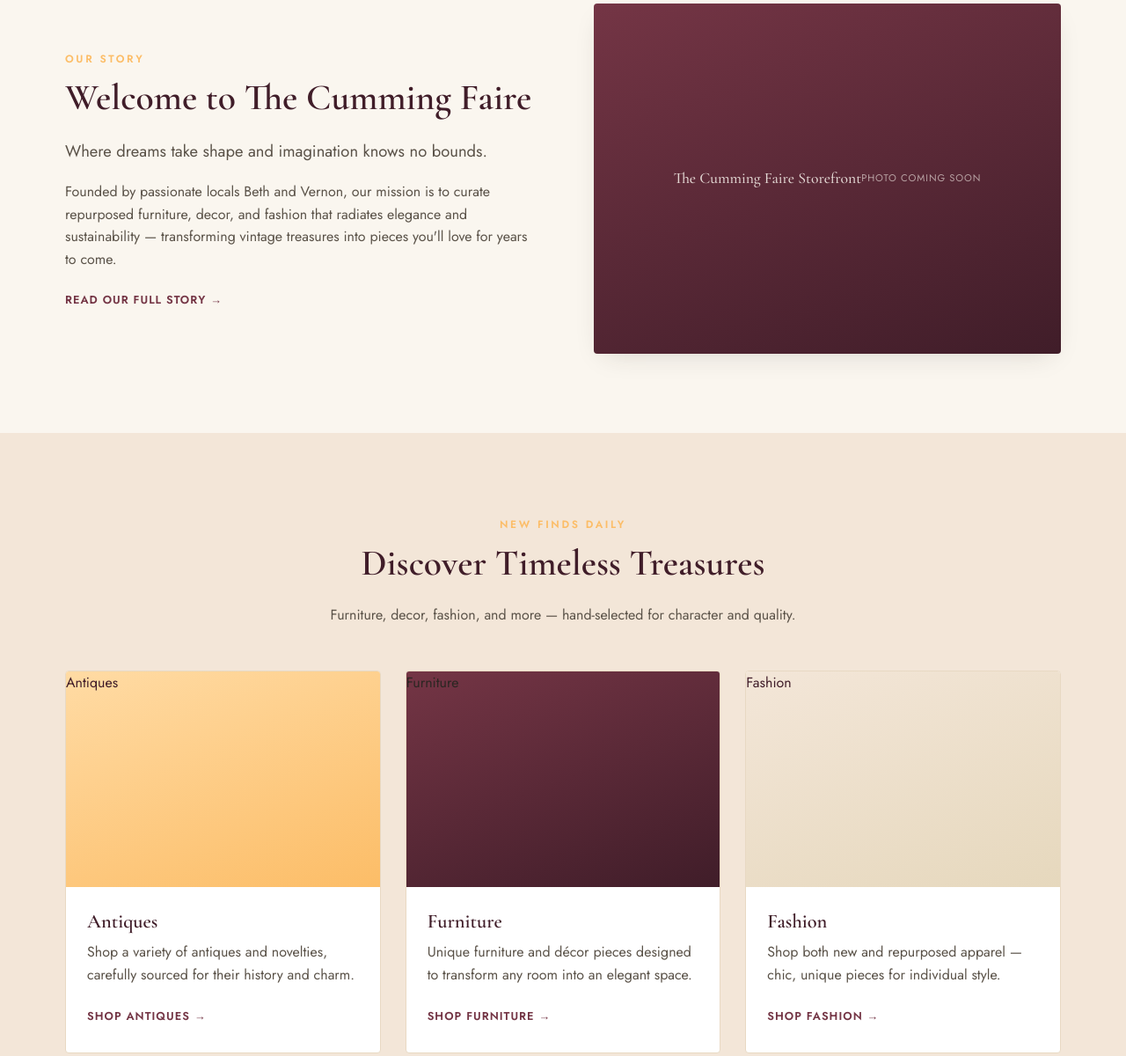
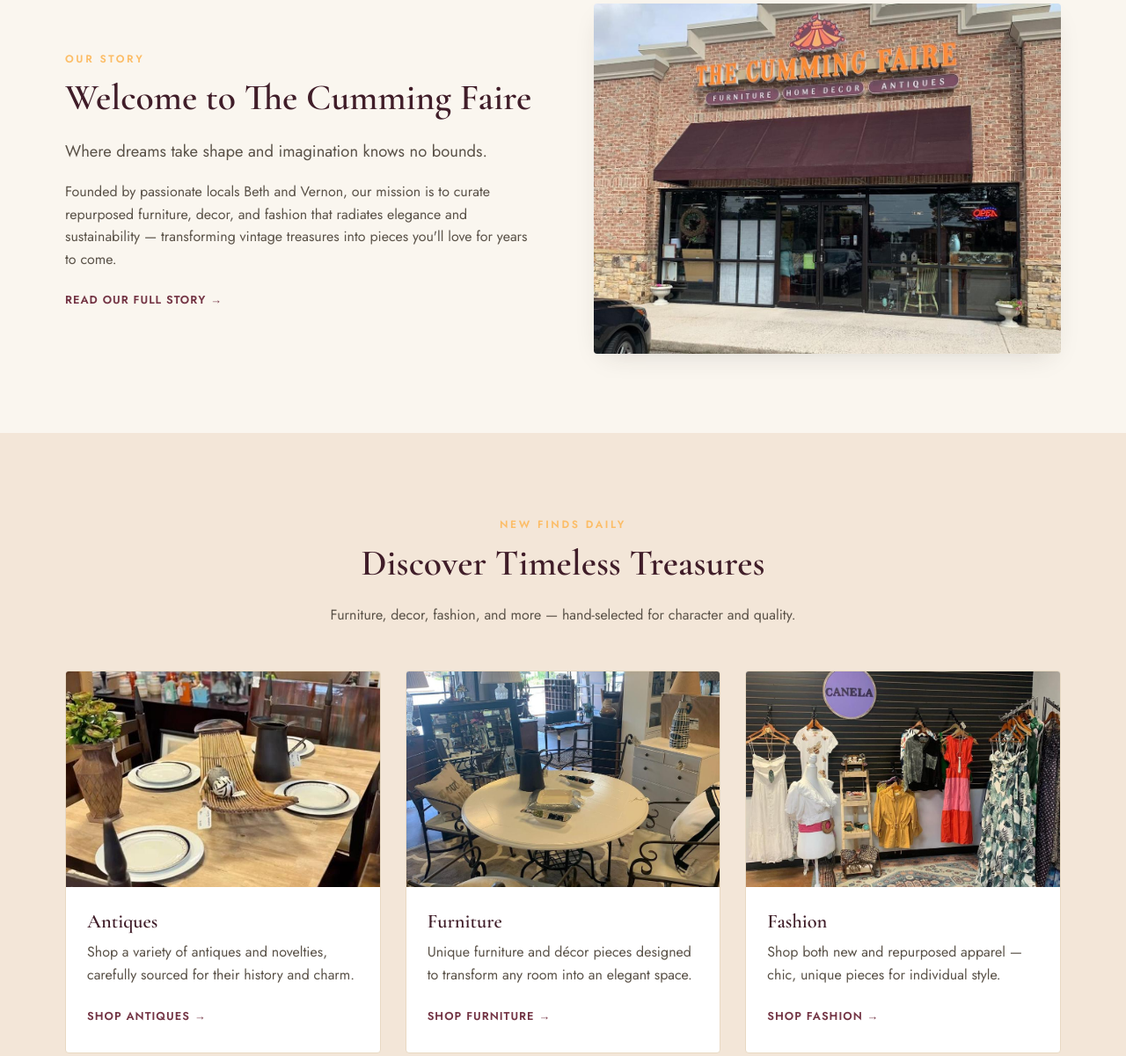
Before and after one commit to megankeivani/cumming-faire, a plain HTML site: page index.html in a window 1280 px wide. Shown: the part 1057-2257 px from the top of the page at 88% size. Drawn offline with nearby package versions, Linux system fonts and the light colour scheme.

Commit message:
Use real store photos in place of placeholders

```diff
--- a/index.html
+++ b/index.html
@@ -65,7 +65,7 @@
       <a href="about.html" class="card-link">Read Our Full Story &rarr;</a>
     </div>
     <div class="visual">
-      <div class="swatch swatch-wine">The Cumming Faire Storefront<br><small style="opacity:.7;font-family:var(--sans);font-size:.7rem;letter-spacing:.08em;text-transform:uppercase;">Photo coming soon</small></div>
+      <img src="img/storefront.jpg" alt="The Cumming Faire storefront at 315 Dahlonega Street, Cumming GA" loading="lazy">
     </div>
   </div>
 </section>
@@ -79,7 +79,7 @@
     </div>
     <div class="grid-3">
       <div class="card">
-        <div class="visual swatch swatch-gold">Antiques</div>
+        <div class="visual"><img src="img/antiques-home.jpg" alt="Antiques and novelty display at The Cumming Faire" loading="lazy"></div>
         <div class="card-body">
           <h3>Antiques</h3>
           <p>Shop a variety of antiques and novelties, carefully sourced for their history and charm.</p>
@@ -87,7 +87,7 @@
         </div>
       </div>
       <div class="card">
-        <div class="visual swatch swatch-wine">Furniture</div>
+        <div class="visual"><img src="img/furniture-home.jpg" alt="Repurposed furniture display at The Cumming Faire" loading="lazy"></div>
         <div class="card-body">
           <h3>Furniture</h3>
           <p>Unique furniture and décor pieces designed to transform any room into an elegant space.</p>
@@ -95,7 +95,7 @@
         </div>
       </div>
       <div class="card">
-        <div class="visual swatch swatch-cream">Fashion</div>
+        <div class="visual"><img src="img/fashion-home.jpg" alt="Fashion and apparel rack at The Cumming Faire" loading="lazy"></div>
         <div class="card-body">
           <h3>Fashion</h3>
           <p>Shop both new and repurposed apparel — chic, unique pieces for individual style.</p>
--- a/styles.css
+++ b/styles.css
@@ -286,6 +286,12 @@ section { padding: 90px 0; }
   aspect-ratio: 4/3;
   position: relative;
 }
+.visual img {
+  position: absolute; inset: 0;
+  width: 100%; height: 100%;
+  object-fit: cover;
+  display: block;
+}
 .visual .swatch {
   position: absolute; inset: 0;
   display: flex; align-items: center; justify-content: center;
```
Also changed, not shown: about.html (+1 -1 lines), shop.html (+3 -3 lines).
